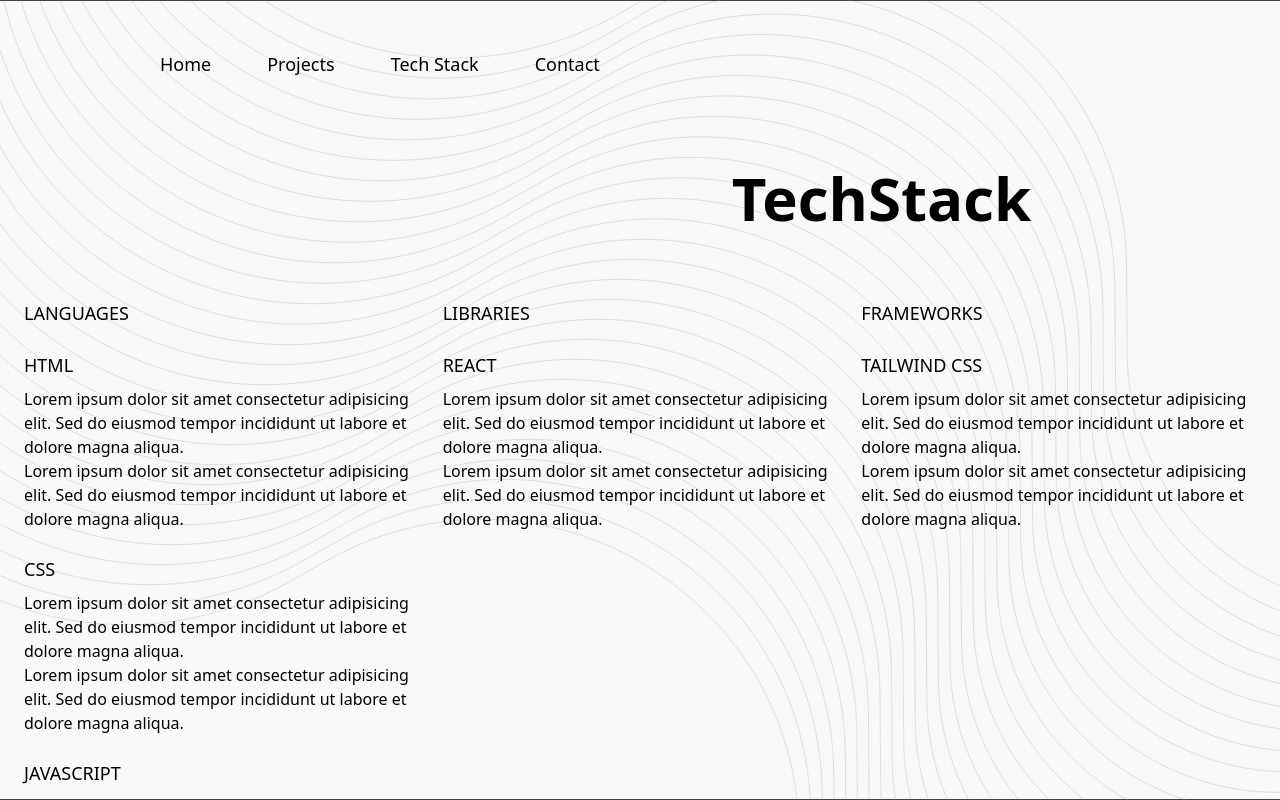
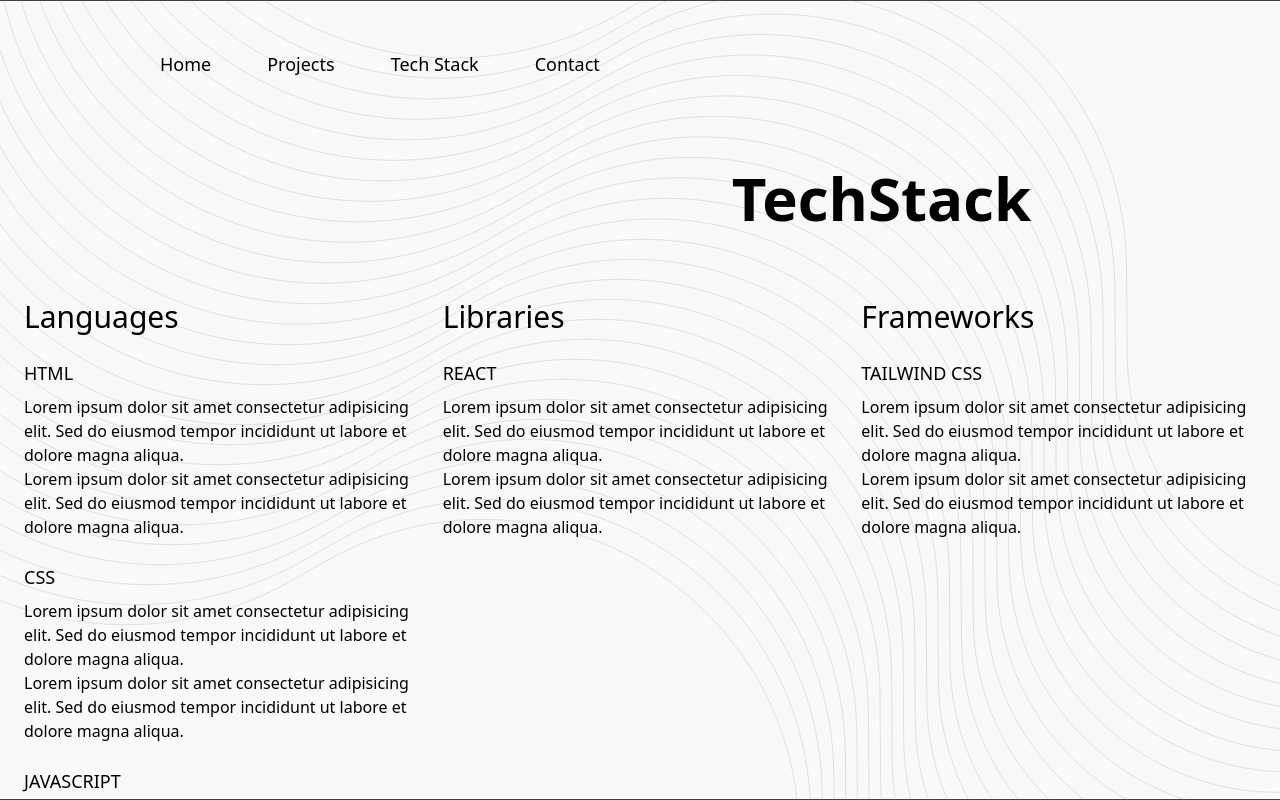
Before and after one commit to Taf-s/my-react-appv2, a React (Create React App) app: page /tech-stack in a window 1280 px wide. Shown: the top 800 px of the page. Built offline with nearby package versions, Linux system fonts and the light colour scheme.

Commit message:
adjusted font sizes and styling for Techstack subheadings

```diff
--- a/src/components/AboutMeSection/AboutMeSection.js
+++ b/src/components/AboutMeSection/AboutMeSection.js
@@ -2,7 +2,7 @@ import React from "react";
 
 const AboutMe = () => {
   return (
-    <div className="fixed right-40 top-96 w-96 h-96">
+    <div className="fixed right-40 top-80 w-96 h-96">
       <h1 className=" text-black text-3xl font-medium">
         Software Developer Based in Cape Town
       </h1>
--- a/src/components/ServicesSection/ServiceSection.js
+++ b/src/components/ServicesSection/ServiceSection.js
@@ -2,7 +2,7 @@ import React from "react";
 
 const Services = () => {
   return (
-    <div className="fixed top-96 left-40 w-96 h-96">
+    <div className="fixed top-80 left-40 w-96 h-96">
       <h1 className="services-title text-black text-3xl font-medium">
         Services
       </h1>
--- a/src/components/TechStack/TechStack.js
+++ b/src/components/TechStack/TechStack.js
@@ -10,8 +10,8 @@ const TechStack = () => {
       <div className="container mx-auto p-6">
         <div className="grid grid-cols-1 md:grid-cols-3 gap-6">
           <div>
-            <h2 className="subtitle-1 text-black text-lg font-medium mt-6 mb-2">
-              LANGUAGES
+            <h2 className="subtitle-1 text-black text-3xl font-medium mt-6 mb-2">
+              Languages
             </h2>
             <div className="mt-4">
               <h3 className="subtitle-1 text-black text-lg font-medium mt-6 mb-2">
@@ -52,8 +52,8 @@ const TechStack = () => {
           </div>
 
           <div>
-            <h2 className="subtitle-1 text-black text-lg font-medium mt-6 mb-2">
-              LIBRARIES
+            <h2 className="subtitle-1 text-black text-3xl font-medium mt-6 mb-2">
+              Libraries
             </h2>
             <div className="mt-4">
               <h3 className="subtitle-1 text-black text-lg font-medium mt-6 mb-2">
@@ -70,8 +70,8 @@ const TechStack = () => {
           </div>
 
           <div>
-            <h2 className="subtitle-1 text-black text-lg font-medium mt-6 mb-2">
-              FRAMEWORKS
+            <h2 className="subtitle-1 text-black text-3xl font-medium mt-6 mb-2">
+              Frameworks
             </h2>
             <div className="mt-4">
               <h3 className="subtitle-1 text-black text-lg font-medium mt-6 mb-2">
```
